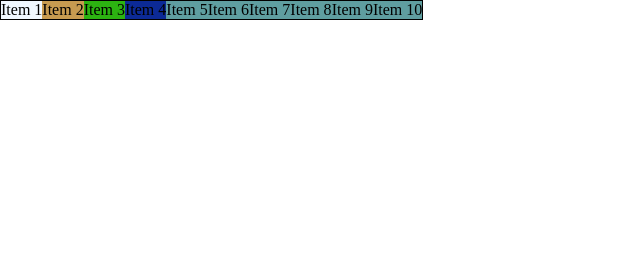
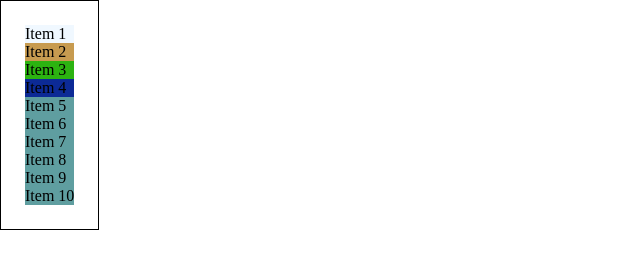
Before and after one commit to Raveenakholia/learning2023, a plain HTML site: page Flexbox/src/FlexBox.html in a window 1280 px wide. Shown: the whole page, without its empty margins (0-640 px from the left). Drawn offline with Linux system fonts and the light colour scheme.

Commit message:
changes made in files

```diff
--- a/Flexbox/CSS/Flexbox.css
+++ b/Flexbox/CSS/Flexbox.css
@@ -5,6 +5,10 @@ body{
 .flex-container {
     border: 1px solid black;
     display: inline-flex;
+}
+
+.flex-item {
+    padding: 1.5rem;
 }
 
 .item-1 {
--- a/Flexbox/src/FlexBox.html
+++ b/Flexbox/src/FlexBox.html
@@ -4,15 +4,17 @@
 </head>
 <body>
     <div class="flex-container">
-        <div class="item-1">Item 1</div>
-        <div class="item-2">Item 2</div>
-        <div class="item-3">Item 3</div>
-        <div class="item-4">Item 4</div>
-        <div class="item-5">Item 5</div>
-        <div class="item-6">Item 6</div>
-        <div class="item-7">Item 7</div>
-        <div class="item-8">Item 8</div>
-        <div class="item-9">Item 9</div>
-        <div class="item-10">Item 10</div>
+        <div class="flex-item">
+            <div class="item-1 ">Item 1</div>
+            <div class="item-2 ">Item 2</div>
+            <div class="item-3 ">Item 3</div>
+            <div class="item-4 ">Item 4</div>
+            <div class="item-5 ">Item 5</div>
+            <div class="item-6 ">Item 6</div>
+            <div class="item-7 ">Item 7</div>
+            <div class="item-8 ">Item 8</div>
+            <div class="item-9 ">Item 9</div>
+            <div class="item-10 ">Item 10</div>
+        </div>
     </div>
 </body>
```
